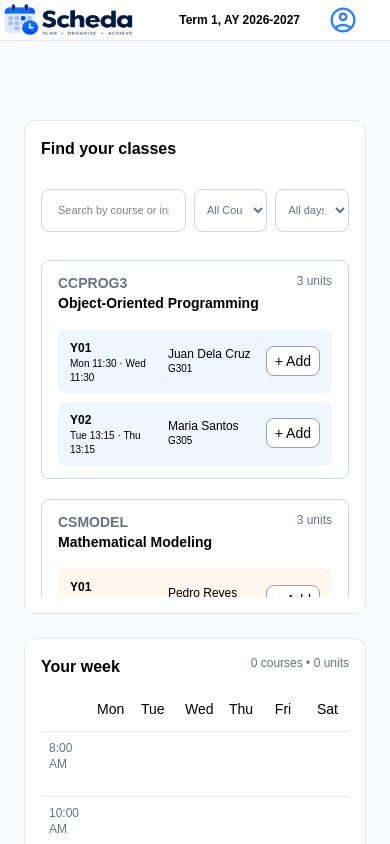
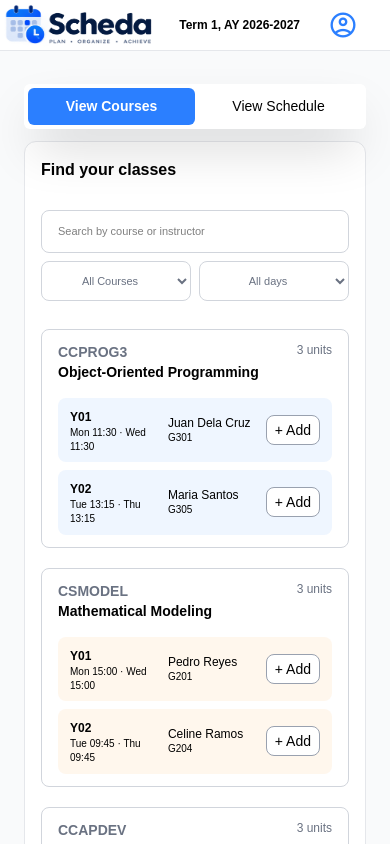
Before and after one commit to wMarc11/Scheda, a React (Vite) app: page / in a window 390 px wide. Shown: the top 844 px of the page. Built offline with nearby package versions, Linux system fonts and the light colour scheme.

Commit message:
feat: separate course and schedule pages and improve mobile UI

```diff
--- a/src/App.jsx
+++ b/src/App.jsx
@@ -1,55 +1,10 @@
-import { useState, useMemo } from 'react';
 import { useCourses } from './hooks/useCourses';
-import CourseList from './components/courses/CourseList';
-import ScheduleTimetable from './components/schedule/ScheduleTimetable';
-import CourseSearchBar from './components/courses/CourseSearchBar';
 import logo from './assets/images/scheda-logo.png'
 import "./index.css"
-import { useSchedule } from './context/ScheduleContext';
+import SchedulerPage from './pages/SchedulerPage';
 
 function App() {
   const { courses, loading, error } = useCourses();
-  const [query, setQuery] = useState("");
-  const [day, setDay] = useState("All");
-  const [filter, setFilter] = useState("All");
-  const { selectedSections } = useSchedule();
-
-  const filteredCourses = useMemo(() => {
-    return courses.map((course) => {
-      const searchTerm = query.toLowerCase();
-
-      const courseMatches =
-        course.code.toLowerCase().includes(searchTerm) ||
-        course.title.toLowerCase().includes(searchTerm);
-
-      const filteredSections = course.sections.filter((section) => {
-        {/*If no course matches, the one being searched for is a professor*/}
-        const matchesSearch = courseMatches
-          ? true
-          : section.instructor.toLowerCase().includes(searchTerm);
-
-        const matchesDay = day === "All" ||
-          section.schedule.some((schedule) => schedule.day.toLowerCase() === day);
-
-        const isAdded = selectedSections.some(
-          (selectedSection) => selectedSection.id === section.id
-        );
-
-        const matchesFilter =
-          filter === "All" ||
-          (filter === "added" && isAdded) ||
-          (filter === "not-added" && !isAdded);
-
-          return matchesSearch && matchesDay && matchesFilter;
-      });
-
-      return {
-        ...course,
-        sections: filteredSections
-      };
-
-    }).filter((course) => course.sections.length > 0)
-  }, [courses, query, day, filter, selectedSections]);
 
   if (loading) {
     return <p>Loading courses...</p>
@@ -66,7 +21,7 @@ function App() {
           <div className="flex items-center w-full">
             <img src={logo} alt="Scheda logo"
               onClick={() => window.scrollTo({ top: 0, behavior: "smooth" })}
-              className="-ml-6 w-[150px] h-[40px] md:w-[250px] md:h-[70px] cursor-pointer transition-all ease-in-out hover:scale-110"
+              className="-ml-6 w-[170px] h-[50px] md:w-[250px] md:h-[70px] cursor-pointer transition-all ease-in-out hover:scale-110"
             />
             <div className="ml-auto flex items-center gap-7 md:-mr-5 px-4 md:px-none">
               <p className="text-xs lg:text-[14px] font-semibold">Term 1, AY 2026-2027</p>
@@ -78,16 +33,8 @@ function App() {
         </div>
       </header>
       <main className="lg:mx-5 max-w-7x1 p-6 flex justify-center">
-        <div className="mt-24">
-          <div className="grid grid-cols-1 gap-6 lg:grid-cols-2">
-            <div className="rounded-xl border border-gray-200 bg-white p-4 sm:p-6 max-w-[700px] gap-7 flex flex-col">
-              <h1 className="text-[16px] md:text-[22px] font-bold">Find your classes</h1>
-              <CourseSearchBar onSearch={setQuery} onDayChange={setDay} onFilterChange={setFilter} />
-              <CourseList courses={filteredCourses} />
-            </div>
-
-            <ScheduleTimetable />
-          </div>
+        <div className="w-full lg:w-auto mt-15 lg:mt-24">
+          <SchedulerPage courses={courses}/>
         </div>
       </main>
     </>
--- a/src/components/courses/CourseList.jsx
+++ b/src/components/courses/CourseList.jsx
@@ -3,7 +3,7 @@ import CourseCard from "./CourseCard";
 const CourseList = ({ courses }) => {
     return (
         courses.length > 0 ?
-        <div className="flex flex-col gap-5 max-h-[40vh] lg:max-h-[70vh] overflow-y-auto">
+        <div className="flex flex-col gap-5 max-h-none overflow-y-auto">
             {courses.map((course) => {
                 return(
                     <CourseCard
--- a/src/components/courses/CourseSearchBar.jsx
+++ b/src/components/courses/CourseSearchBar.jsx
@@ -27,8 +27,8 @@
         }
 
         return (
-            <div className="flex gap-2">
-                <div className="relative flex w-[50%] md:w-[60%]">
+            <div className="flex flex-col gap-2 lg:flex-row">
+                <div className="relative flex w-[100%] lg:w-[50%] md:w-[60%]">
                     <span className="material-symbols-outlined !hidden lg:!block md:absolute left-3 top-1/2 -translate-y-1/2 text-gray-400 !text-[20px]">
                         search
                     </span>
@@ -40,11 +40,12 @@
                         className="w-full rounded-lg border border-gray-300 px-4 py-3 md:pl-10 text-[11px] md:text-sm outline-none focus:border-blue-500"
                     />
                 </div>
+                <div className="flex gap-2 w-full lg:w-[50%]">
                     <select
                         type="select"
                         value={filter}
                         onChange={handleFilterChange}
-                    className="w-[25%] md:w-[20%] rounded-lg border border-gray-300 px-2 py-3 text-[11px] md:text-sm outline-none text-gray-500 focus:border-blue-500 text-center"
+                        className="w-[50%] md:w-[20%] lg:w-[20%] rounded-lg border border-gray-300 px-2 py-3 text-[11px] md:text-sm outline-none text-gray-500 focus:border-blue-500 text-center lg:flex-1"
                     >
                         <option value="All">All Courses</option>
                         <option value="added">Added</option>
@@ -54,7 +55,7 @@
                         type="select"
                         value={day}
                         onChange={handleDayChange}
-                    className="w-[25%] md:w-[20%] rounded-lg border border-gray-300 px-2 py-3 text-[11px] md:text-sm outline-none text-gray-500 focus:border-blue-500 text-center"
+                        className="w-[50%] md:w-[20%] md:w-[lg%] rounded-lg border border-gray-300 px-2 py-3 text-[11px] md:text-sm outline-none text-gray-500 focus:border-blue-500 text-center lg:flex-1"
                     >
                         <option value="All">All days</option>
                         <option value="mon">Mon</option>
@@ -65,6 +66,7 @@
                         <option value="sat">Sat</option>
                     </select>
                 </div>
+            </div>
         );
     }
 
--- a/src/components/schedule/ScheduleTimetable.jsx
+++ b/src/components/schedule/ScheduleTimetable.jsx
@@ -22,7 +22,7 @@ const ScheduleTimetable = () => {
     );
 
     return (
-        <div className="rounded-xl border border-gray-200 bg-white p-4 sm:p-6 lg:h-[610px] lg:max-w-[700px] sticky top-24">
+        <div className="w-full rounded-xl border border-gray-200 bg-white p-4 sm:p-6 lg:h-[610px] lg:max-w-[700px] lg:sticky lg:top-24">
 
             <div className="mb-2 flex">
                 <h2 className="text-md md:text-xl font-semibold">Your week</h2>
--- /dev/null
+++ b/src/pages/CoursesPage.jsx
@@ -0,0 +1,58 @@
+import { useState, useMemo } from "react";
+import CourseSearchBar from "../components/courses/CourseSearchBar";
+import CourseList from "../components/courses/CourseList";
+import { useSchedule } from '../context/ScheduleContext';
+
+const CoursesPage = ({ courses }) => {
+    const [query, setQuery] = useState("");
+    const [day, setDay] = useState("All");
+    const [filter, setFilter] = useState("All");
+    const { selectedSections } = useSchedule();
+
+    const filteredCourses = useMemo(() => {
+    return courses.map((course) => {
+        const searchTerm = query.toLowerCase();
+
+        const courseMatches =
+        course.code.toLowerCase().includes(searchTerm) ||
+        course.title.toLowerCase().includes(searchTerm);
+
+        const filteredSections = course.sections.filter((section) => {
+        {/*If no course matches, the one being searched for is a professor*/}
+        const matchesSearch = courseMatches
+            ? true
+            : section.instructor.toLowerCase().includes(searchTerm);
+
+        const matchesDay = day === "All" ||
+            section.schedule.some((schedule) => schedule.day.toLowerCase() === day);
+
+        const isAdded = selectedSections.some(
+            (selectedSection) => selectedSection.id === section.id
+        );
+
+        const matchesFilter =
+            filter === "All" ||
+            (filter === "added" && isAdded) ||
+            (filter === "not-added" && !isAdded);
+
+            return matchesSearch && matchesDay && matchesFilter;
+        });
+
+        return {
+        ...course,
+        sections: filteredSections
+        };
+
+    }).filter((course) => course.sections.length > 0)
+    }, [courses, query, day, filter, selectedSections]);
+
+    return(
+        <div className="w-full rounded-xl border border-gray-200 bg-white p-4 sm:p-6 lg:max-w-[700px] gap-7 flex flex-col">
+            <h1 className="text-[16px] md:text-[22px] font-bold">Find your classes</h1>
+            <CourseSearchBar onSearch={setQuery} onDayChange={setDay} onFilterChange={setFilter} />
+            <CourseList courses={filteredCourses} />
+        </div>
+    );
+};
+
+export default CoursesPage;
--- /dev/null
+++ b/src/pages/SchedulePage.jsx
@@ -0,0 +1,9 @@
+import ScheduleTimetable from "../components/schedule/ScheduleTimetable";
+
+const SchedulePage = () => {
+    return(
+        <ScheduleTimetable />
+    );
+}
+
+export default SchedulePage;
--- /dev/null
+++ b/src/pages/SchedulerPage.jsx
@@ -0,0 +1,47 @@
+import { useState } from "react";
+import CoursesPage from "./CoursesPage";
+import SchedulePage from "./SchedulePage";
+
+const SchedulerPage = ({ courses }) => {
+    const [view, setView] = useState("courses");
+
+    function handleViewCourse() {
+        setView("courses");
+    }
+
+    function handleViewSchedule() {
+        setView("schedule");
+    }
+
+    const coursesButtonStyle = view === "courses" ? "bg-blue-500 text-white rounded-md font-semibold" : "bg-white";
+    const scheduleButtonStyle = view === "courses" ? "bg-white" : "bg-blue-500 text-white rounded-md font-semibold";
+
+    return(
+        <>
+            <div className="hidden lg:grid gap-6 lg:grid-cols-2">
+                <CoursesPage courses={courses} />
+                <SchedulePage />
+            </div>
+
+            <div className="lg:hidden w-full relative">
+                <div className="flex bg-white shadow-2xl mt-0 mb-3 p-1 text-[14px] rounded-md sticky top-15 z-100">
+                    <button onClick={handleViewCourse}
+                        className={`flex-1 p-2 ${coursesButtonStyle}`}
+                    >
+                        View Courses
+                    </button>
+
+                    <button onClick={handleViewSchedule}
+                        className={`flex-1 p-2 ${scheduleButtonStyle}`}
+                    >
+                        View Schedule
+                    </button>
+                </div>
+
+                {view === "courses" ? <CoursesPage courses={courses} /> : <SchedulePage />}
+            </div>
+        </>
+    );
+}
+
+export default SchedulerPage;
```
Lines whose indentation alone changed are shown as unchanged.
